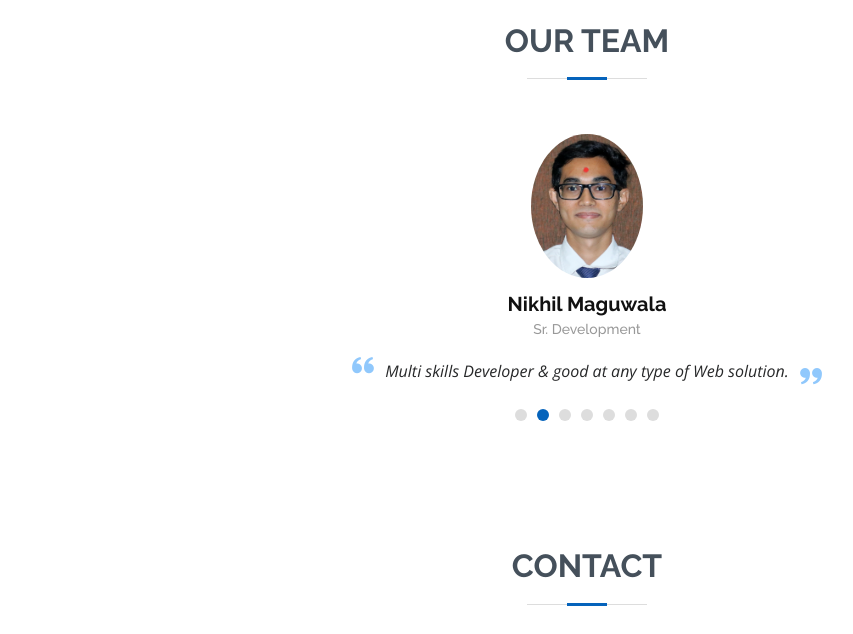
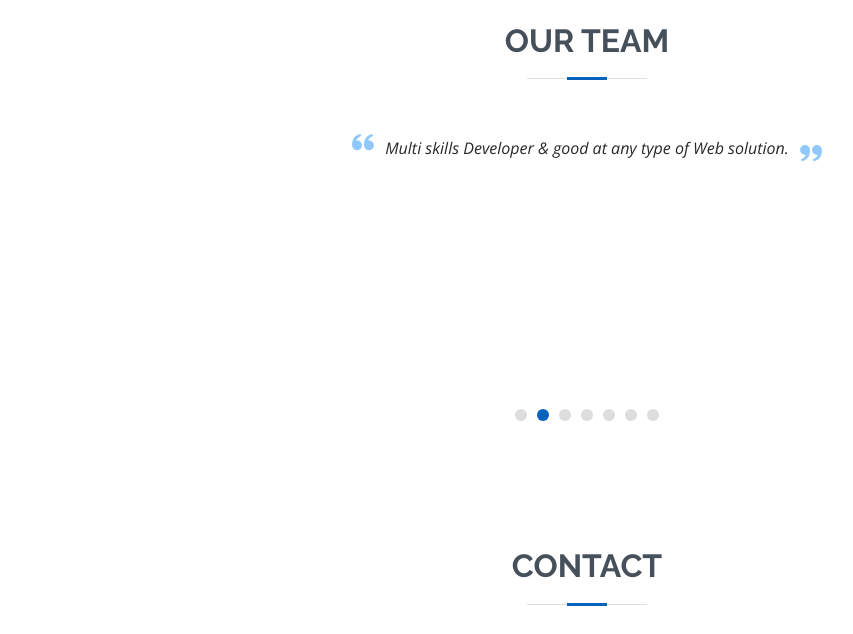
Before and after one commit to iHRprajapati/iHRprajapati.github.io, a plain HTML site: page index.html in a window 1280 px wide. Shown: the part 3920-4554 px from the top of the page, without its empty margins (103-956 px from the left). Drawn offline with nearby package versions, Linux system fonts and the light colour scheme.

Commit message:
Update index.html

```diff
--- a/index.html
+++ b/index.html
@@ -399,9 +399,9 @@
           </div>
 
           <div class="testimonial-item">
-            <img src="assets/img/testimonials/testimonials-2.jpg" class="testimonial-img" alt="">
+            <!--<img src="assets/img/testimonials/testimonials-2.jpg" class="testimonial-img" alt="">
             <h3>Nikhil Maguwala</h3>
-            <h4>Sr. Development</h4>
+            <h4>Sr. Development</h4>-->
             <p>
               <i class="bx bxs-quote-alt-left quote-icon-left"></i>
               Multi skills Developer & good at any type of Web solution.
```
